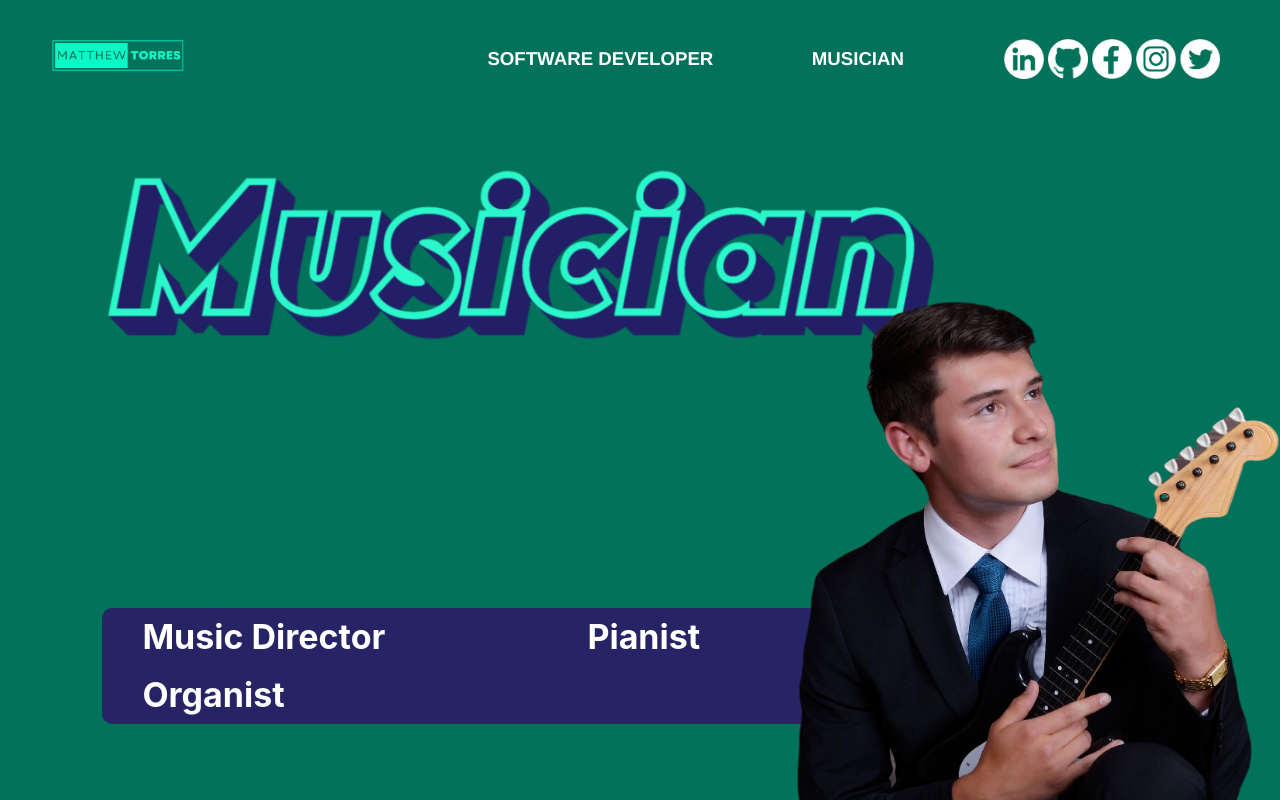
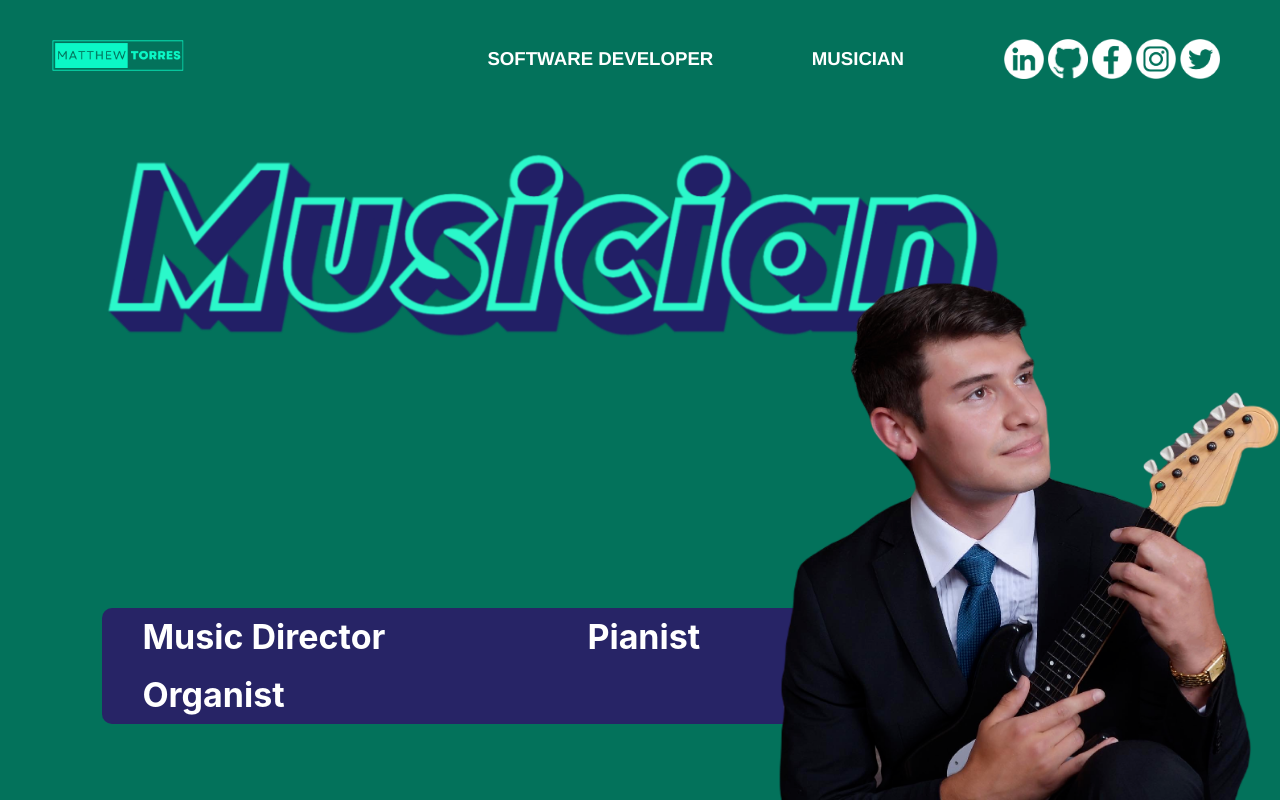
Before and after one commit to matthew-torres-86/matthew-torres, a Next.js app: page /music in a window 1280 px wide. Built offline with nearby package versions, Linux system fonts and the light colour scheme.

Commit message:
music and software img -> image tags

```diff
--- a/pages/index.jsx
+++ b/pages/index.jsx
@@ -135,10 +135,14 @@ export default function Home() {
           <div className={styles.backgroundLayer}>
             <Image
               className={styles.headerImage}
-              src={matthew} />
+              src={matthew}
+              placeholder="blur"
+              />
+
             <Image
               className={styles.pageTitle}
               src={textImg}
+              placeholder="blur"
             />
             <ul className={styles.pageSubtitle}>
               <li>Software Developer</li>
--- a/pages/music/index.jsx
+++ b/pages/music/index.jsx
@@ -5,6 +5,9 @@ import { useState, useEffect } from "react";
 import Categories from "../components/categories";
 import Footer from "../components/footer";
 import Statistics from "../components/statistics";
+import Image from "next/image";
+import music from "../../public/music.png"
+import musicText from "../../public/Musician-Text.png"
 
 const BLUE = "#272466";
 const GREEN = "#03725B";
@@ -101,8 +104,8 @@ export default function Home() {
           }}
         >
           <div className={styles.backgroundLayer}>
-            <img className={styles.headerImage} src="music.png" />
-            <img className={styles.pageTitle} src="Musician-Text.png"></img>
+            <Image className={styles.headerImage} src={music} placeholder="blur"/>
+            <Image className={styles.pageTitle} src={musicText} placeholder="blur" priority/>
             <ul className={styles.pageSubtitle}>
               <li>Music Director</li>
               <li>Organist</li>
--- a/styles/Home.module.css
+++ b/styles/Home.module.css
@@ -281,6 +281,7 @@
   .pdf {
     width: 80%;
     opacity: 0;
+    height: 60vh;
     margin-left: 10%;
   }
   .portfolioIcons a {
@@ -315,6 +316,7 @@
   }
   .pdf {
     width: 70%;
+    height: 60vh;
     opacity: 0;
     margin-left: 15%;
   }
@@ -335,7 +337,6 @@
     padding-top: 5vh;
     width: 60vw;
     height: auto;
-    font-size: calc(min(12vw, 25vh));
   }
   .pageSubtitle {
     left: 8vw;
@@ -351,6 +352,7 @@
   .pdf {
     opacity: 0;
     width: 60%;
+    height: 60vh;
     margin-left: 20%;
   }
 
--- a/styles/Music.module.css
+++ b/styles/Music.module.css
@@ -135,10 +135,10 @@
 /*Small screen sizes*/
 @media screen and (max-width: 885px) {
   .pageTitle {
-    padding-left: 0;
+    left: 5vw;
     padding-top: 0;
-    width: 80%;
-    font-size: 15vw;
+    width: 80vw;
+    height: auto;
   }
   .pageSubtitle {
     left: 5vw;
@@ -149,8 +149,8 @@
 
   }
   .headerImage {
-    max-width: 75vw;
-    max-height: 60vh;
+    height: auto;
+    width: 70vw;
     right: -30px;
   }
 }
@@ -159,8 +159,8 @@
   .pageTitle {
     padding-left: 5vw;
     padding-top: 5vh;
-    width: 75%;
-    font-size: 14vw;
+    width: 80vw;
+    height: auto;
   }
   .pageSubtitle {
     top: 50vh;
@@ -170,8 +170,8 @@
     columns: 1;
   }
   .headerImage {
-    max-width: 50vw;
-    max-height: 80vh;
+    width: auto;
+    height: 65vh;
     right: 0;
   }
 }
@@ -180,9 +180,9 @@
 @media screen and (min-width: 1171px) and (max-width: 1500px) {
   .pageTitle {
     padding-left: 5vw;
-    padding-top: 5vh;
-    width: 70%;
-    font-size: 13vw;
+    padding-top: 3vh;
+    width: 75vw;
+    height: auto;
   }
   .pageSubtitle {
     left: 8vw;
@@ -192,8 +192,8 @@
     columns: 2;
   }
   .headerImage {
-    max-width: 40vw;
-    max-height: 80vh;
+    height: 65vh;
+    width: auto;
     right: 0;
   }
 }
@@ -203,8 +203,8 @@
   .pageTitle {
     padding-left: 5vw;
     padding-top: 5vh;
-    width: 60%;
-    font-size: calc(min(12vw, 25vh));
+    width: 60vw;
+    height: auto;
   }
   .pageSubtitle {
     left: 8vw;
@@ -214,8 +214,8 @@
     columns: 2;
   }
   .headerImage {
-    max-width: 40vw;
-    max-height: 80vh;
+    height: 75vh;
+    width: auto;
     right: 0;
   }
 }
--- a/styles/Software.module.css
+++ b/styles/Software.module.css
@@ -155,9 +155,11 @@
 /*Small screen sizes*/
 @media screen and (max-width: 885px) {
   .pageTitle {
-    padding-left: 0;
+    left: 5vw;
+    top: 5vh;
     padding-top: 0;
-    width: 85%;
+    width: 70vw;
+    height: auto;
   }
   .pageSubtitle {
     left: 5vw;
@@ -167,8 +169,8 @@
     columns: 1;
   }
   .headerImage {
-    max-width: 70vw;
-    max-height: 60vh;
+    height: auto;
+    width: 50vw;
     right: -30px;
   }
 }
@@ -177,19 +179,19 @@
   .pageTitle {
     padding-left: 5vw;
     padding-top: 5vh;
-    width: 75%;
-    font-size: 14vw;
+    width: 75vw;
+    height: auto;
   }
   .pageSubtitle {
     top: 50vh;
     left: 10vw;
     width: 100%;
-    font-size: 30px;
+    font-size: 26px;
     columns: 1;
   }
   .headerImage {
-    max-width: 40vw;
-    max-height: 80vh;
+    width: auto;
+    height: 70vh;
     right: 0;
   }
 }
@@ -198,9 +200,9 @@
 @media screen and (min-width: 1171px) and (max-width: 1500px) {
   .pageTitle {
     padding-left: 5vw;
-    padding-top: 5vh;
-    width: 70%;
-    font-size: 13vw;
+    padding-top: 3vh;
+    width: 75vw;
+    height: auto;
   }
   .pageSubtitle {
     left: 8vw;
@@ -210,8 +212,8 @@
     columns: 2;
   }
   .headerImage {
-    max-width: 40vw;
-    max-height: 80vh;
+    height: 65vh;
+    width: auto;
     right: 0;
   }
 }
@@ -221,8 +223,8 @@
   .pageTitle {
     padding-left: 5vw;
     padding-top: 5vh;
-    width: 60%;
-    font-size: calc(min(12vw, 25vh));
+    width: 60vw;
+    height: auto;
   }
   .pageSubtitle {
     left: 8vw;
@@ -232,8 +234,7 @@
     columns: 2;
   }
   .headerImage {
-    max-width: 40vw;
-    max-height: 80vh;
-    right: 0;
+    height: 75vh;
+    width: auto;
   }
 }
```
Also changed, not shown: pages/software/index.jsx (+8 -4 lines).
